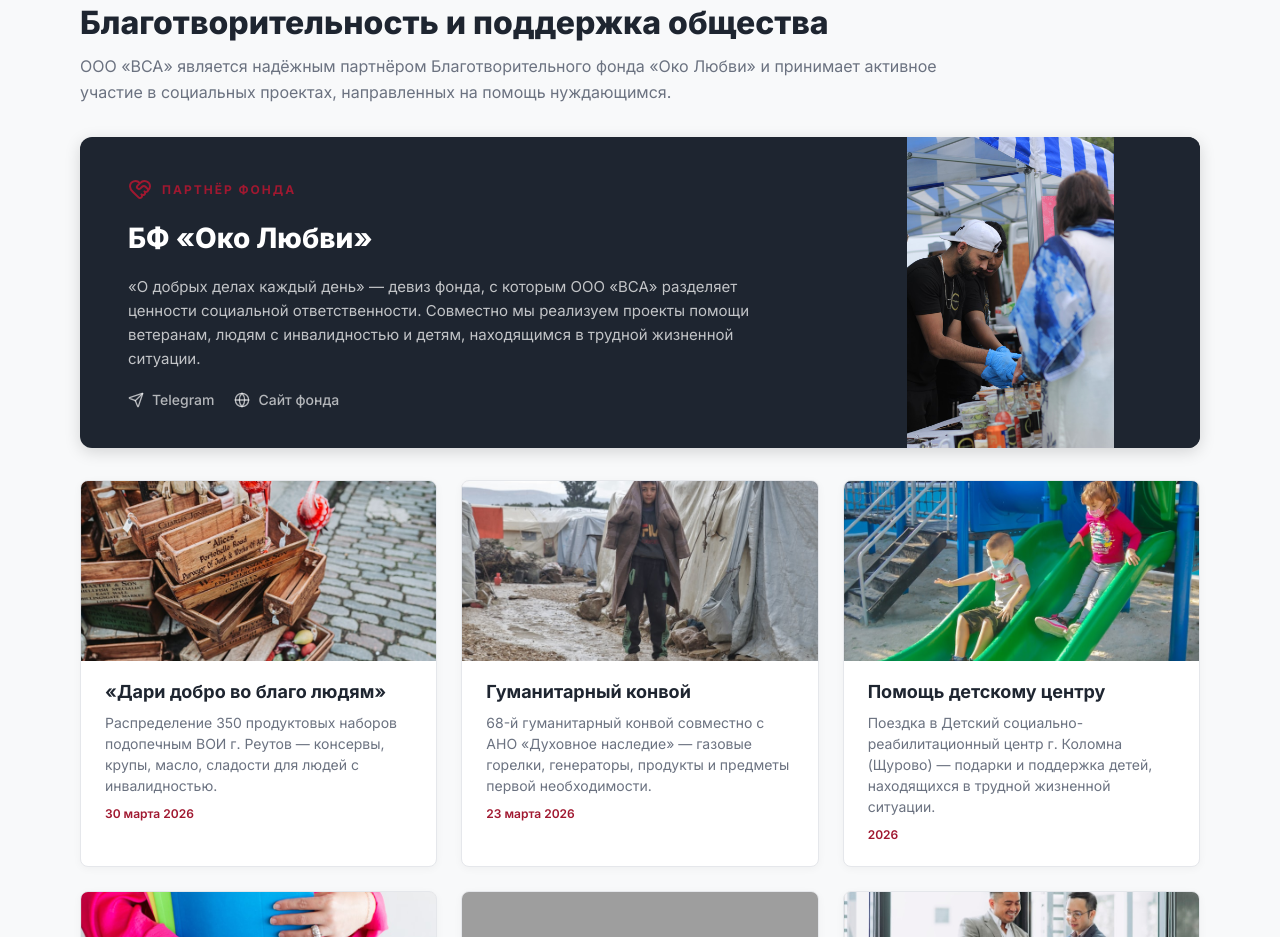
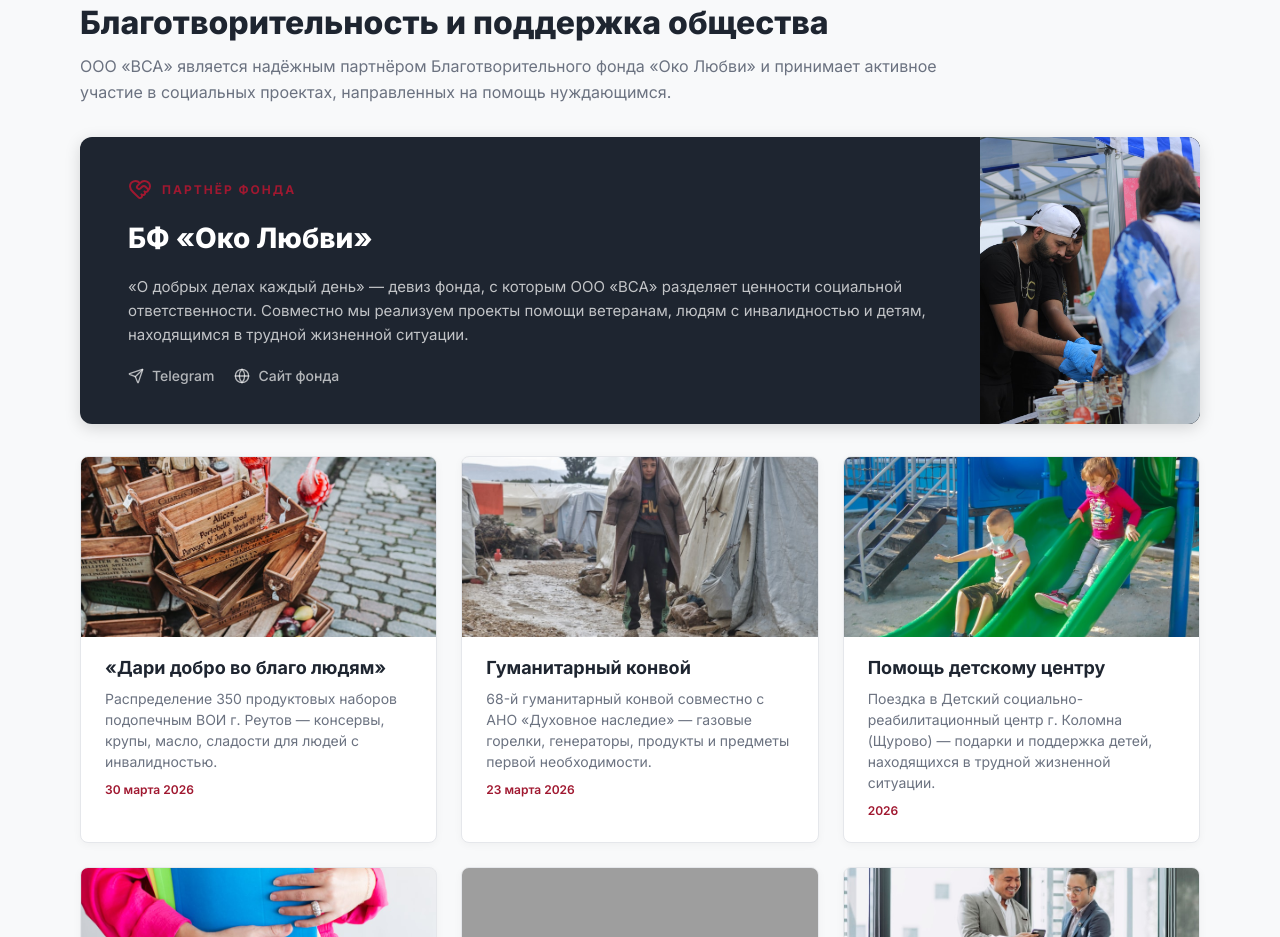
Before and after one commit to niksnsi0072-collab/vsa-site, a website: page csr.html in a window 1280 px wide. Shown: the part 1471-2408 px from the top of the page. Drawn offline with nearby package versions, Linux system fonts and the light colour scheme; grey boxes are pictures that could not be loaded.

Commit message:
fix(csr): подогнать ширину фото баннера под портретную ориентацию

```diff
--- a/css/style.css
+++ b/css/style.css
@@ -4236,11 +4236,11 @@ img {
 }
 
 .csr-partner-banner__image {
-    width: 380px;
-    min-width: 380px;
+    width: 220px;
+    min-width: 220px;
     align-self: stretch;
     background-color: #1E2530;
-    background-size: contain;
+    background-size: cover;
     background-position: center;
     background-repeat: no-repeat;
 }
```
